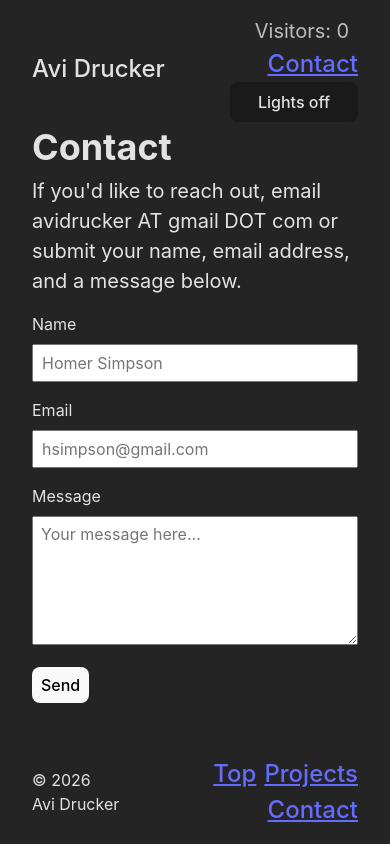
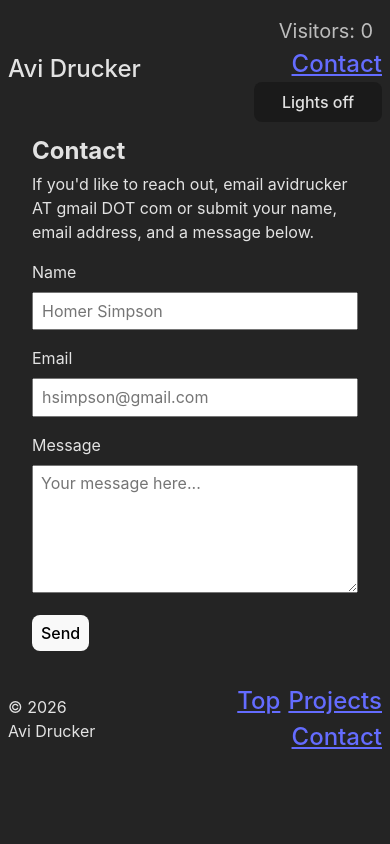
Before and after one commit to avidrucker/portfolio-website, a React (Vite) app: page /contact in a window 390 px wide. Built offline with nearby package versions, Linux system fonts and the light colour scheme; no server answers.

Commit message:
fix make pages mobile friendly, responsive

```diff
--- a/src/App.css
+++ b/src/App.css
@@ -9,7 +9,7 @@ html, body, #root {
   --dark-color: #242424;
   --light-color: rgba(255, 255, 255, 0.87);
 
-  --title-min: 2rem;
+  --title-min: 2.25rem;
   --title-max: 5rem;
   --title-scale: 3rem; /* title-max - title-min */
 
@@ -59,29 +59,20 @@ html, body, #root {
 }
 
 .responsive-title {
-  font-size: var(--title-min)};
+  font-size: var(--title-min);
+}
 
 .responsive-subtitle {
   font-size: var(--subtitle-min);
 }
 
-@media (min-width: 30em) and (max-width: 60em) {
+@media screen and (min-width: 30em) {
   .responsive-title {
-  font-size: clamp(var(--title-min), calc(var(--title-min) + var(--title-scale) * ((100vw - 30em) / 30em)), var(--title-max)) !important;
+    font-size: clamp(var(--title-min), 8vw, var(--title-max));
   }
 
   .responsive-subtitle {
-    font-size: clamp(var(--subtitle-min), calc(var(--subtitle-min) + var(--subtitle-scale) * ((100vw - 30em) / 30em)), var(--subtitle-max)) !important;
-  }
-}
-
-@media (min-width: 60em) {
-  .responsive-title {
-    font-size: var(--title-max);
-  }
-
-  .responsive-subtitle {
-    font-size: var(--subtitle-max);
+    font-size: clamp(var(--subtitle-min), 4vw, var(--subtitle-max));
   }
 }
 
--- a/src/App.jsx
+++ b/src/App.jsx
@@ -17,6 +17,7 @@ import ContactPage from "./pages/ContactPage";
 // - [ ] store light/dark mode in local storage to persist across page loads
 
 const BASE_URL = import.meta.env.VITE_API_URL || "/";
+const VISITOR_COUNT_STORAGE_KEY = "visitorCount";
 
 function App() {
   const [darkMode, setDarkMode] = useState(() => {
@@ -29,30 +30,24 @@ function App() {
   }, [darkMode]);
 
   // Keep visitor count at app-level so Header can display it.
-  const [visitorCount, setVisitorCount] = useState(0);
+  const [visitorCount, setVisitorCount] = useState(() => {
+    const storedCount = localStorage.getItem(VISITOR_COUNT_STORAGE_KEY);
+    const parsedCount = Number.parseInt(storedCount ?? "", 10);
+
+    return Number.isFinite(parsedCount) ? parsedCount : 0;
+  });
 
   useEffect(() => {
     fetch(`${BASE_URL}api/count?type=json`)
       .then((response) => response.json())
       .then((data) => {
-        setVisitorCount(data.count);
+        if (typeof data.count === "number") {
+          setVisitorCount(data.count);
+          localStorage.setItem(VISITOR_COUNT_STORAGE_KEY, String(data.count));
+        }
       })
       .catch(() => {});
   }, []);
-
-  useEffect(() => {
-    const interval = setInterval(() => {
-      fetch(`${BASE_URL}api/count?type=json&noincrement=true`)
-        .then((response) => response.json())
-        .then((data) => {
-          if (data.count > visitorCount) {
-            setVisitorCount(data.count);
-          }
-        })
-        .catch(() => {});
-    }, 5000);
-    return () => clearInterval(interval);
-  }, [visitorCount]);
 
   const [showUp, setShowUp] = useState(false);
   const [showDown, setShowDown] = useState(true);
--- a/src/components/Footer.jsx
+++ b/src/components/Footer.jsx
@@ -2,8 +2,8 @@ import { Link } from "react-router-dom";
 
 function Footer() {
   return (
-    <footer className="absolute bottom-0 w-100">
-      <nav className="flex items-center justify-between ph4 pv3">
+    <footer className="absolute-ns relative bottom-0 w-100">
+      <nav className="flex items-center justify-between ph2 ph4-ns pv3">
         <p className="ma0 mr-auto">&copy; {new Date().getFullYear()} <span className="nowrap">Avi Drucker</span></p>
         <section className="flex flex-wrap justify-end">
         <a className="f3 link underline ml2" href="#top">
--- a/src/components/Header.jsx
+++ b/src/components/Header.jsx
@@ -2,8 +2,8 @@ import { Link } from "react-router-dom";
 
 function Header({ darkMode, setDarkMode, visitorCount }) {
   return (
-    <header id="top" className="absolute top-0 w-100">
-      <nav className="flex items-center justify-between ph4 pv3">
+    <header id="top" className="relative absolute-ns top-0 w-100">
+      <nav className="flex items-center justify-between ph2 ph4-ns pv3">
         <Link className={`lh-title responsive-name link ${darkMode ? " light " : " dark "}`} to="/">
           Avi Drucker
         </Link>
--- a/src/pages/ContactPage.jsx
+++ b/src/pages/ContactPage.jsx
@@ -1,20 +1,20 @@
 function ContactPage() {
   return (
-    <div className="ph4 pt5 pb3 mw7 center">
-      <h1 className="ma0 pt5 f2">Contact</h1>
-      <p className="measure ma0 pt2 f4">If you'd like to reach out, email avidrucker AT gmail DOT com or submit your name, email address, and a message below.</p>
-      <form className="pt3 pb5"
+    <div className="ph4 pt5-ns pb3 mw7 center">
+      <h1 className="ma0 pt5-ns f3 f2-ns">Contact</h1>
+      <p className="measure ma0 pt2 f5 f4-ns">If you'd like to reach out, email avidrucker AT gmail DOT com or submit your name, email address, and a message below.</p>
+      <form className="pt3 pb5-ns"
         action="https://formspree.io/f/mdanozda"
         method="POST"
       >
         <label className="db mb2">Name</label>
-        <input className="w-100 pa2 mb3" autocomplete="on" required type="text" name="name" placeholder="Homer Simpson" />
-        <label for="email" className="db mb2">Email</label>
-        <input className="w-100 pa2 mb3" autocomplete="on" required type="email" name="email" placeholder="hsimpson@gmail.com" />
+        <input className="w-100 pa2 mb3" autoComplete="on" required type="text" name="name" placeholder="Homer Simpson" />
+        <label htmlFor="email" className="db mb2">Email</label>
+        <input className="w-100 pa2 mb3" autoComplete="on" required type="email" name="email" placeholder="hsimpson@gmail.com" />
         <label className="dn o-0 h0 w0">If you are human, leave this field blank</label>
         <input className="dn o-0 h0 w0" type="text" name="_gotcha" />
         <label className="db mb2">Message</label>
-        <textarea className="w-100 pa2 mb3" autocomplete="off" required name="message" rows="6" placeholder="Your message here..." />
+        <textarea className="w-100 pa2 mb3" autoComplete="off" required name="message" rows="6" placeholder="Your message here..." />
         <button className="pa2" type="submit">Send</button>
       </form>
     </div>
--- a/src/pages/HomePage.jsx
+++ b/src/pages/HomePage.jsx
@@ -7,16 +7,21 @@ function HomePage({ darkMode }) {
         darkMode ? " dark-bg light " : " light-bg dark "
       }`}
     >
-      <section className={`first-page vh-100 flex flex-column justify-around items-center`}>
+      <section className={`first-page vh-100-ns flex flex-column justify-around-ns items-center`}>
         <section className="jumbotron tc ph4">
-          <h1 className="ma0 responsive-title">Software Expert</h1>
-          <h2 className="ma0 f2 pt2 responsive-subtitle balance fw6">I help people solve real-world problems</h2>
+          <h1 className="ma0 responsive-title pt4 pt0-ns">Software Expert</h1>
+          <h2 className="ma0 pt2 responsive-subtitle balance fw6">I help people solve real-world problems</h2>
         </section>
       </section>
-      <section className={`second-page vh-100 flex flex-column justify-around items-center`}>
-        <section className="projects">
-          <h2 className="tc f2 ma0">Projects</h2>
-          <ul className="list pl0 ml0 center mw6 ba b--blue br2">
+      <section className={`second-page vh-100-ns pt4 pt0-ns flex flex-column justify-around items-center`}>
+        <section className="projects ph2 ph0-ns pb4 pb2-ns">
+          <h2 className="tc f2 ma0 pb2-ns">Projects</h2>
+          <ul className="list pl0 ml0 center mw6 ba b--blue br2 mv2 mv0-ns">
+            <Link to="/projects/avatar-maker">
+              <li className="ph3 pv3 bb b--blue">
+                <strong className="b">Avatar Maker</strong>: Custom avatar creation tool
+              </li>
+            </Link>
             <Link to="/projects/web-map-app">
               <li className="ph3 pv3 bb b--blue">
                 <strong className="b">Web Map App</strong>: Interactive mapping for everyone
--- a/src/pages/ProjectPage.jsx
+++ b/src/pages/ProjectPage.jsx
@@ -36,6 +36,13 @@ const PROJECTS = {
     app: "https://avidrucker.github.io/ship-log-map/",
     long: "I built this PWA to enable people to create, edit, and share their own interactive maps with custom markers and data layers. Built with React, Cytoscape, and Tachyons CSS.",
   },
+  "avatar-maker": {
+    title: "Avatar Maker",
+    desc: "Custom avatar creation tool",
+    github: "https://github.com/avidrucker/avatar-maker",
+    app: "https://avidrucker.github.io/avatar-maker/",
+    long: "I built this web app to allow users to create and customize their own avatars. Built with ClojureScript, Reagent, shadow-cljs, and Tachyons CSS.",
+  }
 };
 
 function ProjectPage() {
```
